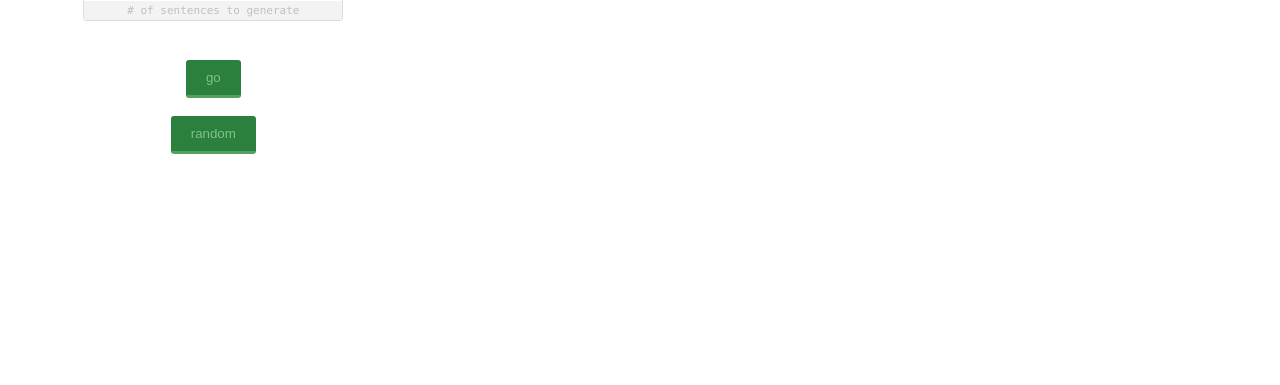
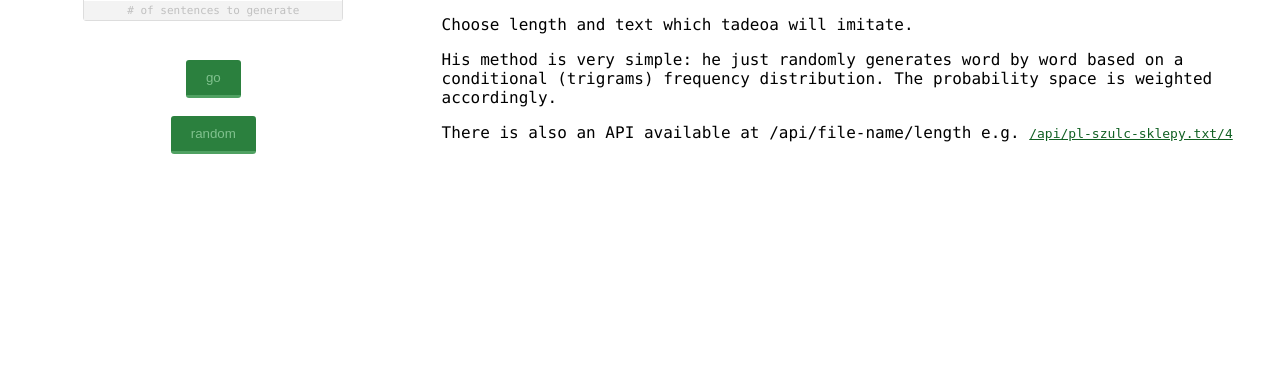
Before and after one commit to tadeoos/nltkgenlit, a Flask app: page / in a window 1280 px wide. Shown: the part 356-741 px from the top of the page. Run offline with Flask 2, Linux system fonts and the light colour scheme.

Commit message:
add some description

```diff
--- a/src/app.py
+++ b/src/app.py
@@ -34,9 +34,8 @@ def tadeoa():
         print(request.form)
         try:
             gm = generate_from_text(file="teksty/" + file, num=int(num), prnt=0)
-            print(gm)
         except Exception as e:
-            print(e)
+            print('INDEX ERROR: ', e)
             # import ipdb; ipdb.set_trace()  # breakpoint 1a3e95fc //
 
     return render_template("index.html", files=files, gm=gm['text'], org=file, num=num)
@@ -63,14 +62,15 @@ def upload_file():
     os.system('tree -C -h teksty/ | aha |  tr "\n" "|" | grep -o "<pre>.*</pre>" | tr "|" "\n" > templates/lib.html')
     return render_template("teksty.html")
 
-@app.route('/api/<int:sents>', methods=['GET'])
-def get_szulc(sents):
+@app.route('/api/<file>/<int:sents>', methods=['GET'])
+def get_szulc(file, sents):
+
     try:
-        gm = generate_from_text(file="teksty/pl-szulc-sklepy.txt", num=sents, prnt=0)
+        gm = generate_from_text(file="teksty/" + file, num=sents, prnt=0)
     except Exception as e:
         print('API ERROR', e)
         abort(404)
-    return json.dumps({'data': gm['raw']}, ensure_ascii=False)
+    return json.dumps({'source': file,'data': gm['raw']}, ensure_ascii=False)
 
 
 if __name__ == '__main__':
--- a/src/templates/index.html
+++ b/src/templates/index.html
@@ -35,13 +35,18 @@
     <div class="col-8">
         <div id="res">
             <p>{{gm|safe}}</p>
-		<p class="res-text">LEGEND (# of possible choices):<br>
+        <p class="res-text">LEGEND (# of possible choices):<br>
             <span class="res-grey">grey</span> = 1<br>
             <span class="res-green">green</span> <=10<br>
             <span class="res-blue">blue</span> <=25<br>
             25< <span class="res-magenta">magenta</span>
         </p>
         </div>
+        <div id="info">
+            <p>Choose length and text which tadeoa will imitate.</p>
+            <p>His method is very simple: he just randomly generates word by word based on a conditional (trigrams) frequency distribution. The probability space is weighted accordingly.</p>
+            <p>There is also an API available at /api/file-name/length e.g. <a href="/api/pl-szulc-sklepy.txt/4" target="_blank"><code>/api/pl-szulc-sklepy.txt/4</code></a> </p>
+        </div>
     </div>
     </div>
 {% endblock %}
```
